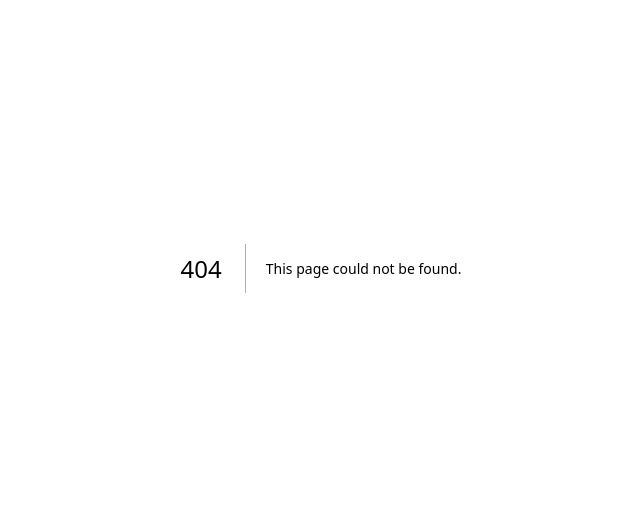
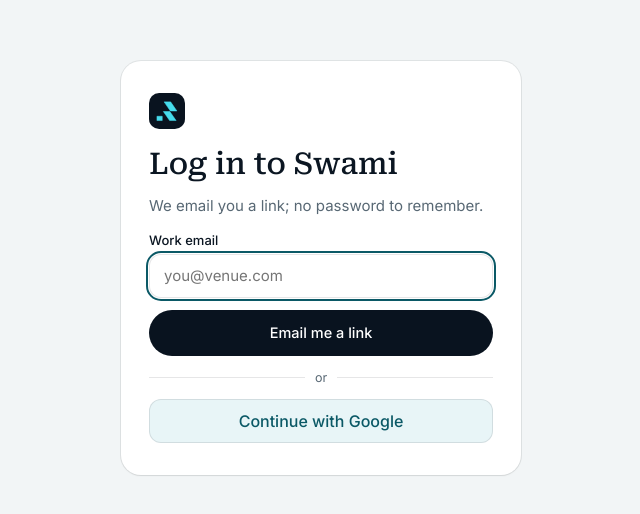
Before and after one commit to youvandra/Swami, a Next.js app: page /login in a window 1280 px wide. Before the commit this address had no page. Shown: the part 132-646 px from the top of the page, without its empty margins (319-959 px from the left). Built offline with nearby package versions, Linux system fonts and the light colour scheme; no server answers.

Commit message:
Add login with magic link and Google, and guard the app behind a session

```diff
--- /dev/null
+++ b/src/app/login/page.tsx
@@ -0,0 +1,14 @@
+import type { Metadata } from "next";
+import { Suspense } from "react";
+import { LoginForm } from "@/components/auth/LoginForm";
+import { site } from "@/lib/site";
+
+export const metadata: Metadata = { title: `Log in · ${site.name}` };
+
+export default function LoginPage() {
+  return (
+    <Suspense>
+      <LoginForm />
+    </Suspense>
+  );
+}
--- /dev/null
+++ b/src/components/auth/LoginForm.module.css
@@ -0,0 +1,15 @@
+.page { min-height: 100dvh; display: grid; place-items: center; padding: 24px 16px; background: var(--mist); }
+.card { width: min(100%, 400px); display: grid; gap: 14px; padding: 32px 28px; border-radius: 20px; background: #fff; box-shadow: var(--raise); }
+.brand { justify-self: start; }
+.logo { width: 36px; height: 36px; }
+.title { font-family: var(--font-serif); font-variation-settings: "wdth" 76; font-weight: 500; font-size: 30px; line-height: 1.1; }
+.sub { color: var(--muted); font-size: 15px; line-height: 1.55; }
+.form { display: grid; gap: 12px; }
+.field { display: grid; gap: 6px; font-size: 13px; font-weight: 500; }
+.field input { height: 44px; padding: 0 14px; border-radius: 12px; border: 1px solid var(--line); font: inherit; font-size: 15px; font-weight: 400; }
+.field input:focus { outline: 2px solid var(--tint-ink); outline-offset: 1px; }
+.error { color: #8a3b12; font-size: 13.5px; }
+.or { display: grid; grid-template-columns: 1fr auto 1fr; align-items: center; gap: 10px; color: var(--muted); font-size: 12.5px; }
+.or::before, .or::after { content: ""; height: 1px; background: var(--line); }
+.alt { height: 44px; border-radius: 12px; border: 1px solid var(--line); background: var(--tint); color: var(--tint-ink); font-weight: 500; }
+.alt:hover { border-color: var(--tint-ink); }
--- /dev/null
+++ b/src/components/auth/LoginForm.tsx
@@ -0,0 +1,67 @@
+"use client";
+
+import Link from "next/link";
+import { useSearchParams } from "next/navigation";
+import { useState } from "react";
+import { accountsOn } from "@/lib/db/config";
+import { supabaseBrowser } from "@/lib/db/browser";
+import { Logo } from "../landing/Logo";
+import s from "./LoginForm.module.css";
+
+export function LoginForm() {
+  const params = useSearchParams();
+  const next = params.get("next") ?? "/app";
+  const [email, setEmail] = useState("");
+  const [state, setState] = useState<"idle" | "sending" | "sent" | "error">(params.get("error") ? "error" : "idle");
+  const callback = () => `${window.location.origin}/auth/callback?next=${encodeURIComponent(next)}`;
+
+  async function sendLink(e: React.FormEvent) {
+    e.preventDefault();
+    setState("sending");
+    const { error } = await supabaseBrowser().auth.signInWithOtp({ email: email.trim(), options: { emailRedirectTo: callback() } });
+    setState(error ? "error" : "sent");
+  }
+
+  const google = () => supabaseBrowser().auth.signInWithOAuth({ provider: "google", options: { redirectTo: callback() } });
+
+  return (
+    <main className={s.page}>
+      <div className={s.card}>
+        <Link href="/" className={s.brand} aria-label="Swami home">
+          <Logo className={s.logo} />
+        </Link>
+        <h1 className={s.title}>Log in to Swami</h1>
+        {!accountsOn ? (
+          <>
+            <p className={s.sub}>Accounts are switched off on this server, so your workspace lives in this browser.</p>
+            <Link className="button button-ink" href="/app">
+              Open the app
+            </Link>
+          </>
+        ) : state === "sent" ? (
+          <p className={s.sub}>
+            Check <b>{email}</b> for a sign-in link. It works once and expires in an hour.
+          </p>
+        ) : (
+          <>
+            <p className={s.sub}>We email you a link; no password to remember.</p>
+            <form className={s.form} onSubmit={sendLink}>
+              <label className={s.field}>
+                <span>Work email</span>
+                <input type="email" required autoComplete="email" value={email} onChange={(e) => setEmail(e.target.value)} placeholder="you@venue.com" autoFocus />
+              </label>
+              <button className="button button-ink" disabled={state === "sending"}>
+                {state === "sending" ? "Sending…" : "Email me a link"}
+              </button>
+            </form>
+            {state === "error" && <p className={s.error}>That link did not work. Ask for a new one.</p>}
+            <div className={s.or}>or</div>
+            <button className={s.alt} onClick={google}>
+              Continue with Google
+            </button>
+          </>
+        )}
+      </div>
+    </main>
+  );
+}
--- a/src/components/landing/hero/Hero.tsx
+++ b/src/components/landing/hero/Hero.tsx
@@ -1,6 +1,7 @@
 "use client";
 
 import { useEffect, useRef } from "react";
+import { accountsOn } from "@/lib/db/config";
 import { nav, site } from "@/lib/site";
 import { Chevron, Logo } from "../Logo";
 import { TAU, clamp01, hash, rng, voice } from "./voice";
@@ -312,6 +313,11 @@
           ))}
         </nav>
         <div className={s.navCta}>
+          {accountsOn && (
+            <a className={s.login} href="/login">
+              Log in
+            </a>
+          )}
           <a className={s.open} href={site.appHref}>
             Open app
           </a>
--- /dev/null
+++ b/src/lib/db/browser.ts
@@ -0,0 +1,6 @@
+"use client";
+import { createBrowserClient } from "@supabase/ssr";
+import { SUPABASE_ANON_KEY, SUPABASE_URL } from "./config";
+
+let client: ReturnType<typeof createBrowserClient> | undefined;
+export const supabaseBrowser = () => (client ??= createBrowserClient(SUPABASE_URL, SUPABASE_ANON_KEY));
--- /dev/null
+++ b/src/lib/db/config.ts
@@ -0,0 +1,4 @@
+// Public Supabase settings. Both are safe in the browser; without them the app keeps workspace data locally.
+export const SUPABASE_URL = process.env.NEXT_PUBLIC_SUPABASE_URL ?? "";
+export const SUPABASE_ANON_KEY = process.env.NEXT_PUBLIC_SUPABASE_ANON_KEY ?? "";
+export const accountsOn = !!SUPABASE_URL && !!SUPABASE_ANON_KEY;
```
Also changed, not shown: src/app/auth/callback/route.ts (added, +15 -0 lines), src/lib/db/server.ts (added, +21 -0 lines), src/proxy.ts (added, +31 -0 lines).
